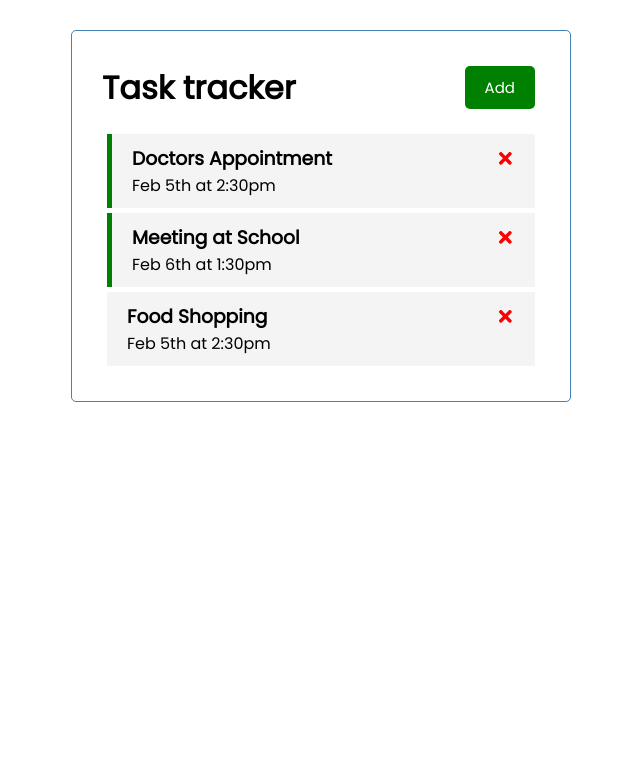
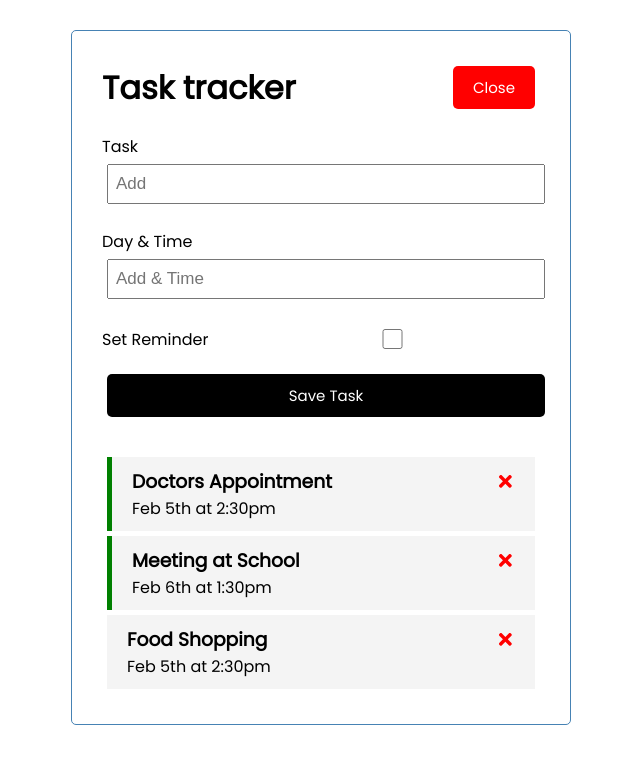
Before and after one commit to kgytis/React-task-tracker, a React (Create React App) app: page / in a window 1280 px wide. Both pictures are taken after a click on the button "Add". Shown: the top 764 px of the page, without its empty margins (319-959 px from the left). Built offline with nearby package versions, Linux system fonts and the light colour scheme.

Commit message:
Add new task implementation

```diff
--- a/src/App.js
+++ b/src/App.js
@@ -1,8 +1,12 @@
 import { useState } from 'react';
 import Header from './components/Header'
 import Tasks from './components/Tasks';
+import AddTask from './components/AddTask';
+
 
 function App() {
+  const [showAddTask, setShowAddTask] = useState(false);
+
   const [tasks, setTasks] = useState([
     {
       id: 1,
@@ -24,6 +28,15 @@
     }
   ])
 
+  // Add Task
+  const addTask = (task) => {
+    const id = Math.floor(Math.random() * 10000) + 1
+    const newTask = {
+      id, ...task
+    }
+    setTasks([...tasks, newTask])
+  }
+
   // Delete Task
   const deleteTask = (id) => {
     setTasks(tasks.filter((task) => task.id !== id))
@@ -40,7 +53,8 @@
 
   return (
     <div className="container">
-      <Header />
+      <Header onAdd={() => setShowAddTask(!showAddTask)} showAdd={showAddTask} />
+      {showAddTask && <AddTask onAdd={addTask} />}
       {tasks.length > 0 ? < Tasks tasks={tasks} onDelete={deleteTask} onToggle={toggleReminder} /> : 'No tasks to show'}
     </div>
   );
--- /dev/null
+++ b/src/components/AddTask.js
@@ -0,0 +1,53 @@
+import { useState } from 'react';
+
+const AddTask = ({ onAdd }) => {
+    const [text, setText] = useState('');
+    const [day, setDay] = useState('');
+    const [reminder, setReminder] = useState(false);
+
+    const onSubmit = (e) => {
+        e.preventDefault();
+        if (!text) {
+            alert('Please add a task');
+            return
+        }
+
+        onAdd({ text, day, reminder });
+        setText('');
+        setDay('');
+        setReminder(false);
+    }
+
+    return (
+        <form className='add-form' onSubmit={onSubmit}>
+            <div className='form-control'>
+                <label>Task</label>
+                <input type='text'
+                    placeholder='Add'
+                    value={text}
+                    onChange={(e) =>
+                        setText(e.target.value)} />
+            </div>
+            <div className='form-control'>
+                <label>Day & Time</label>
+                <input type='text'
+                    placeholder='Add & Time'
+                    value={day}
+                    onChange={(e) =>
+                        setDay(e.target.value)} />
+            </div>
+            <div className='form-control form-control-check'>
+                <label>Set Reminder</label>
+                <input type='checkbox'
+                    checked={reminder}
+                    value={reminder}
+                    onChange={(e) =>
+                        setReminder(e.currentTarget.checked
+                        )} />
+            </div>
+            <input type='submit' value='Save Task' className='btn btn-block' />
+        </form>
+    )
+}
+
+export default AddTask
--- a/src/components/Header.js
+++ b/src/components/Header.js
@@ -1,14 +1,13 @@
 import PropTypes from 'prop-types';
 import Button from './Button'
-const Header = ({ title }) => {
-    const onClick = (e) => {
-        console.log('Click')
-    }
-
+const Header = ({ title, onAdd, showAdd }) => {
     return (
         <header className='header'>
             <h1>{title}</h1>
-            <Button color='green' text='Add' onClick={onClick} />
+            <Button
+                color={showAdd ? 'red' : 'green'}
+                text={showAdd ? 'Close' : 'Add'}
+                onClick={onAdd} />
         </header>
     )
 }
```
